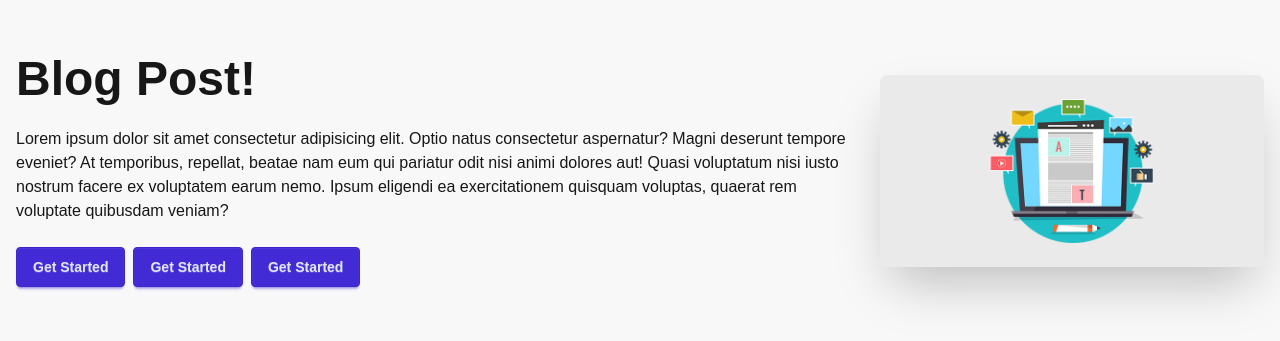
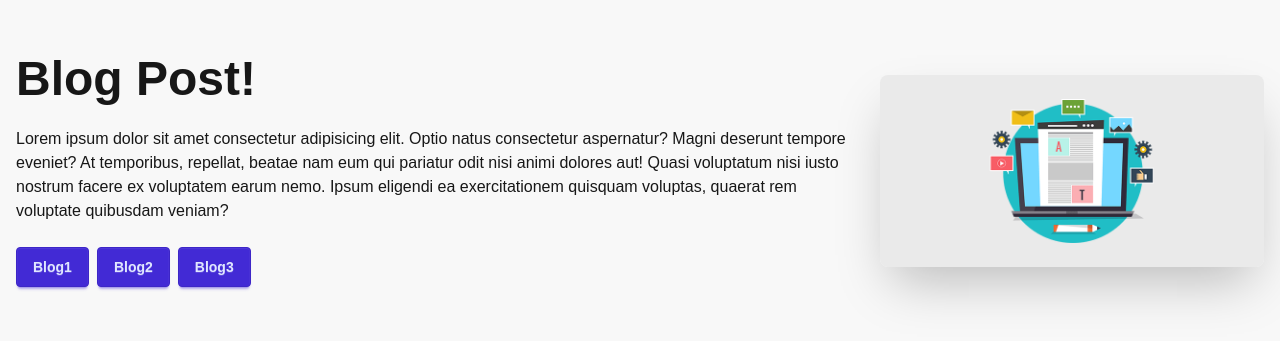
Before and after one commit to jonayethossen/Next.js_DynamicRouting_M7.10, a Next.js app: page /blogs in a window 1280 px wide. Shown: the part 229-570 px from the top of the page. Built offline with nearby package versions, Linux system fonts and the light colour scheme.

Commit message:
Blog post is running

```diff
--- a/app/blogs/page.js
+++ b/app/blogs/page.js
@@ -31,9 +31,15 @@ export default function Blogs() {
             voluptas, quaerat rem voluptate quibusdam veniam?
           </p>
           <div className="space-x-2">
-            <button className="btn btn-primary">Get Started</button>
-            <button className="btn btn-primary">Get Started</button>
-            <button className="btn btn-primary">Get Started</button>
+            <Link href={"/blog1"} className="btn btn-primary">
+              Blog1
+            </Link>
+            <Link href={"/blog2"} className="btn btn-primary">
+              Blog2
+            </Link>
+            <Link href={"/blog3"} className="btn btn-primary">
+              Blog3
+            </Link>
           </div>
         </div>
       </div>
```
